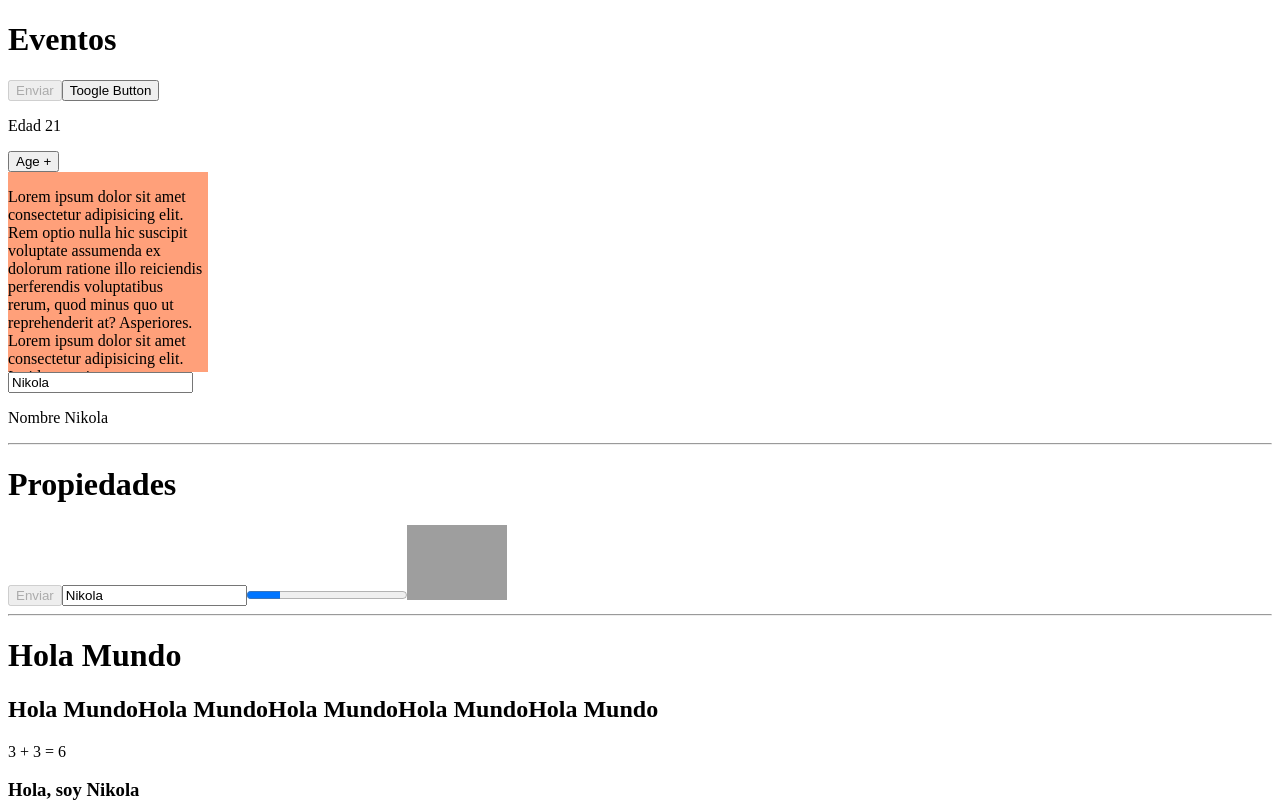
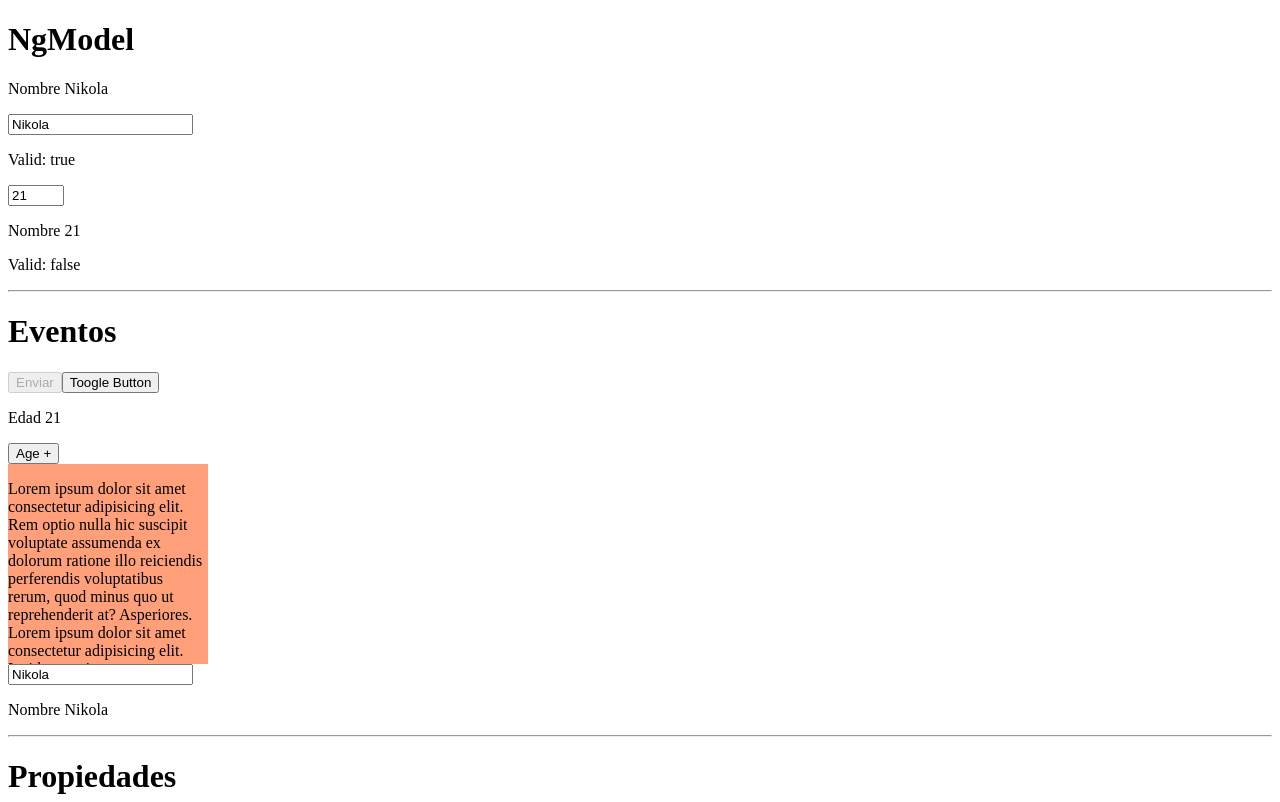
Before and after one commit to NikolaM-Dev/ng-store, an Angular app: page / in a window 1280 px wide. Shown: the top 802 px of the page. Built offline with nearby package versions, Linux system fonts and the light colour scheme; grey boxes are pictures that could not be loaded.

Commit message:
feat(app): Add data binding with ngModel

```diff
--- a/src/app/app.component.html
+++ b/src/app/app.component.html
@@ -1,3 +1,20 @@
+<h1>NgModel</h1>
+<p>Nombre {{ person.name }}</p>
+<input type="text" #nameInput="ngModel" [(ngModel)]="person.name" required />
+<p>Valid: {{ nameInput.valid }}</p>
+<input
+  type="number"
+  max="18"
+  min="10"
+  #ageInput="ngModel"
+  [(ngModel)]="person.age"
+  required
+/>
+<p>Nombre {{ person.age }}</p>
+<p>Valid: {{ ageInput.valid }}</p>
+
+<hr />
+
 <h1>Eventos</h1>
 <button [disabled]="btnDisabled">Enviar</button>
 <button (click)="toggleButton()">Toogle Button</button>
```
Also changed, not shown: src/app/app.module.ts (+7 -11 lines).
